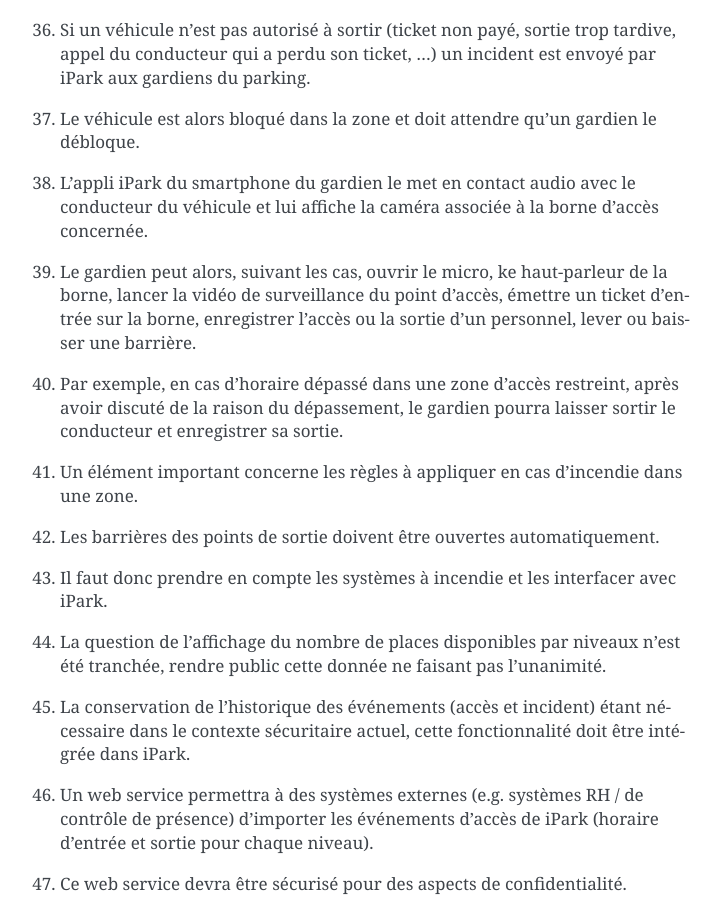
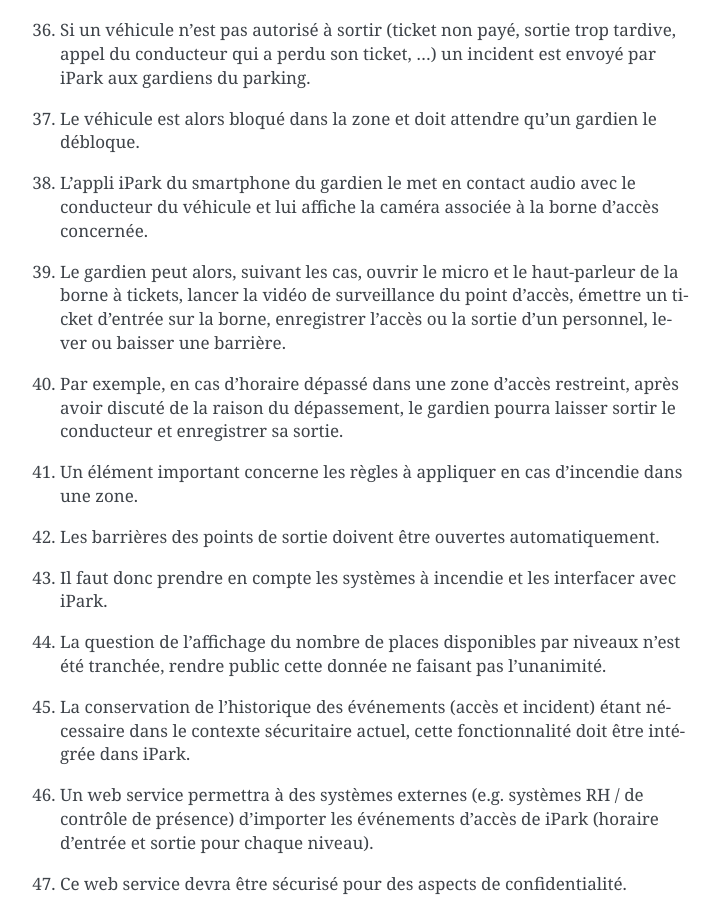
Before and after one commit to cyrilled/iPark, a Sphinx documentation site: the page built from master/source/res/CR002.rst, in a window 1280 px wide and 900 px high, scrolled down 3803 px. Shown: the whole window, without its empty margins (390-1106 px from the left). Built offline with Sphinx 7.4.7, drawn with Linux system fonts in a browser that asks for light colours.

Commit message:
Update CR002.rst

```diff
--- a/master/source/res/CR002.rst
+++ b/master/source/res/CR002.rst
@@ -80,7 +80,7 @@
 #. Si un véhicule n'est pas autorisé à sortir (ticket non payé, sortie trop tardive, appel du conducteur qui a perdu son ticket, ...) un incident est envoyé par iPark aux gardiens du parking.
 #. Le véhicule est alors bloqué dans la zone et doit attendre qu'un gardien le débloque.
 #. L'appli iPark du smartphone du gardien le met en contact audio avec le conducteur du véhicule et lui affiche la caméra associée à la borne d'accès concernée.
-#. Le gardien peut alors, suivant les cas, ouvrir le micro, ke haut-parleur de la borne, lancer la vidéo de surveillance du point d'accès, émettre un ticket d'entrée sur la borne, enregistrer l'accès ou la sortie d'un personnel, lever ou baisser une barrière.
+#. Le gardien peut alors, suivant les cas, ouvrir le micro et le haut-parleur de la borne à tickets, lancer la vidéo de surveillance du point d'accès, émettre un ticket d'entrée sur la borne, enregistrer l'accès ou la sortie d'un personnel, lever ou baisser une barrière.
 #. Par exemple, en cas d'horaire dépassé dans une zone d'accès restreint, après avoir discuté de la raison du dépassement, le gardien pourra laisser sortir le conducteur et enregistrer sa sortie.
 
 #. Un élément important concerne les règles à appliquer en cas d'incendie dans une zone.
```
